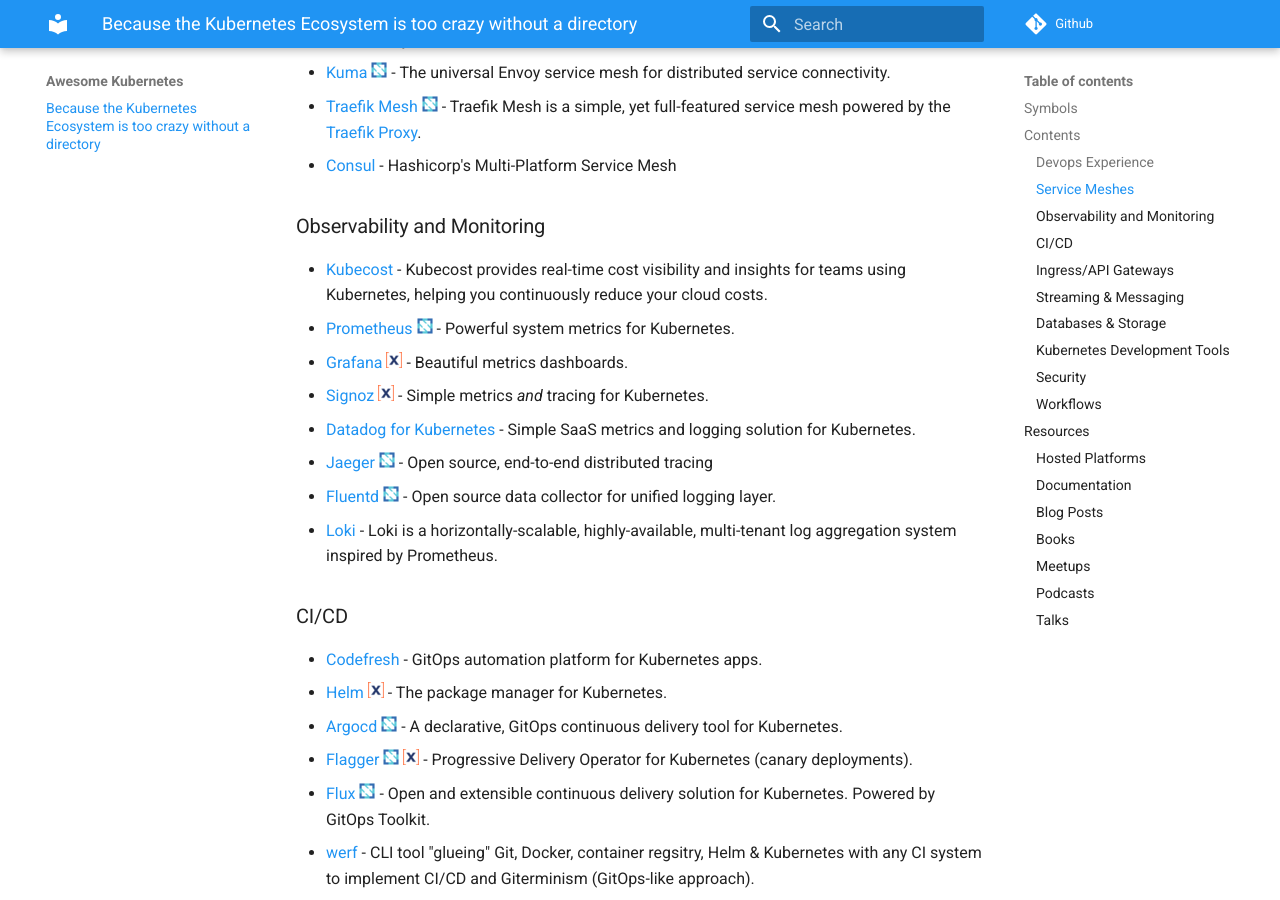
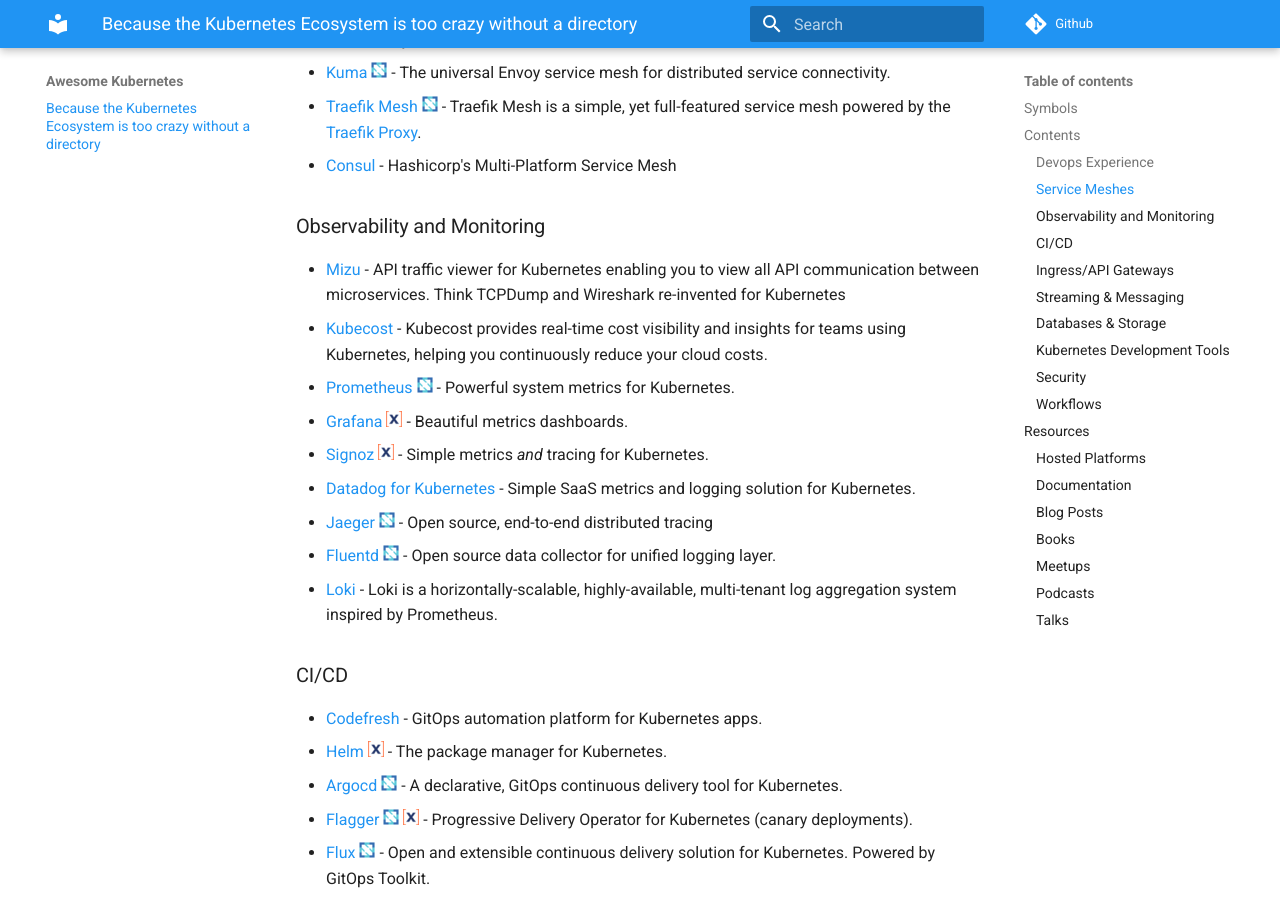
Before and after one commit to run-x/awesome-kubernetes, an MkDocs documentation site: the page built from docs/README.md, in a window 1280 px wide and 900 px high, scrolled down 1580 px. Built offline with MkDocs 1.6.1 and Material for MkDocs 9.7.7, drawn with Linux system fonts in a browser that asks for light colours; comment, search, counter and statistics services are not loaded.

Commit message:
Adding mizu to 'Observability and Monitoring' section

```diff
--- a/docs/README.md
+++ b/docs/README.md
@@ -48,6 +48,7 @@
 - [Consul](https://www.hashicorp.com/products/consul/multi-platform-service-mesh) - Hashicorp's Multi-Platform Service Mesh
 
 ### Observability and Monitoring
+- [Mizu](https://github.com/up9inc/mizu) - API traffic viewer for Kubernetes enabling you to view all API communication between microservices. Think TCPDump and Wireshark re-invented for Kubernetes
 - [Kubecost](https://www.kubecost.com/) - Kubecost provides real-time cost visibility and insights for teams using Kubernetes, helping you continuously reduce your cloud costs.
 - [Prometheus](https://prometheus.io/) ![cncf](media/cncf_symbol.png) - Powerful system metrics for Kubernetes.
 - [Grafana](https://grafana.com/) ![runx](media/runx_symbol.png) - Beautiful metrics dashboards.
```
